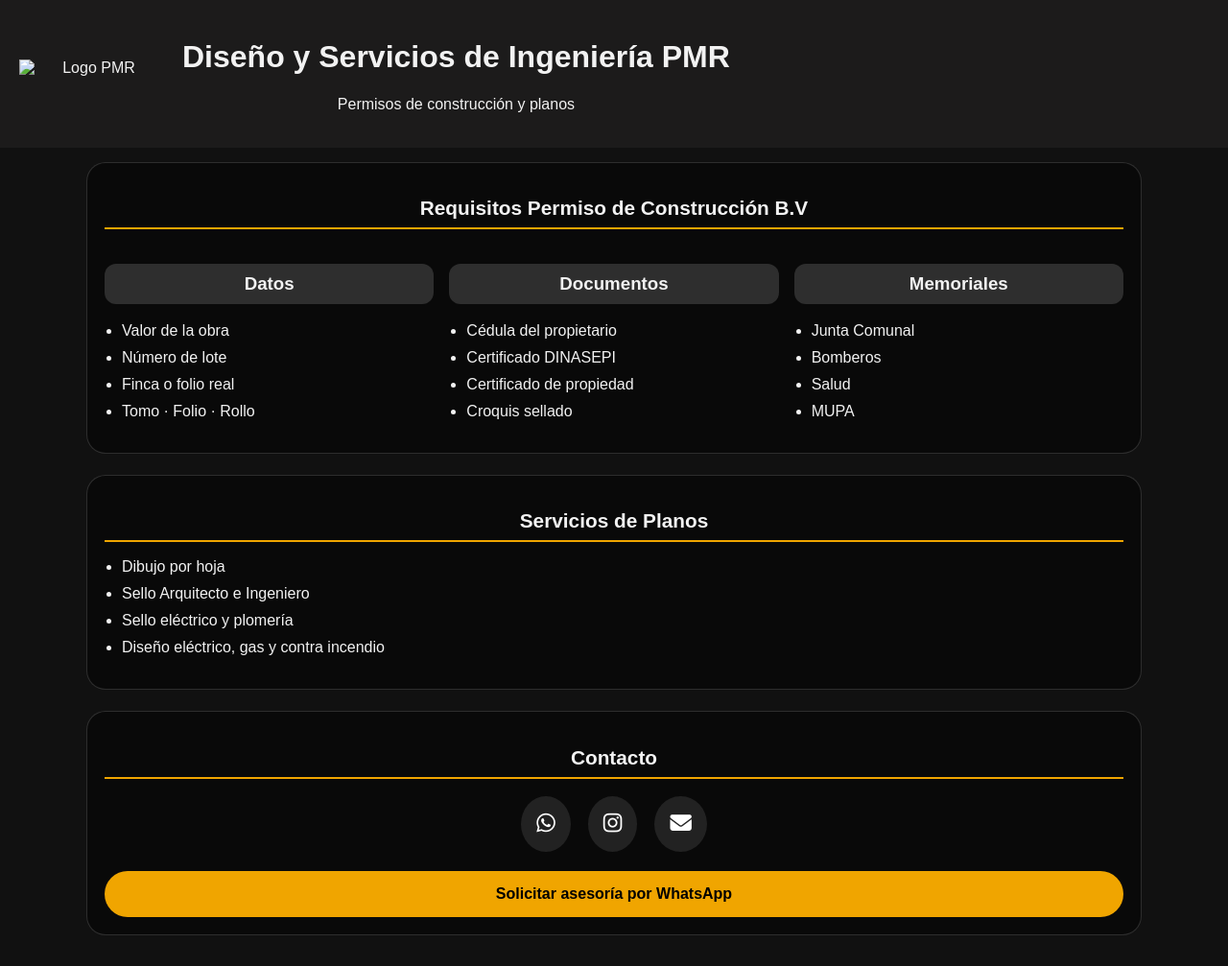
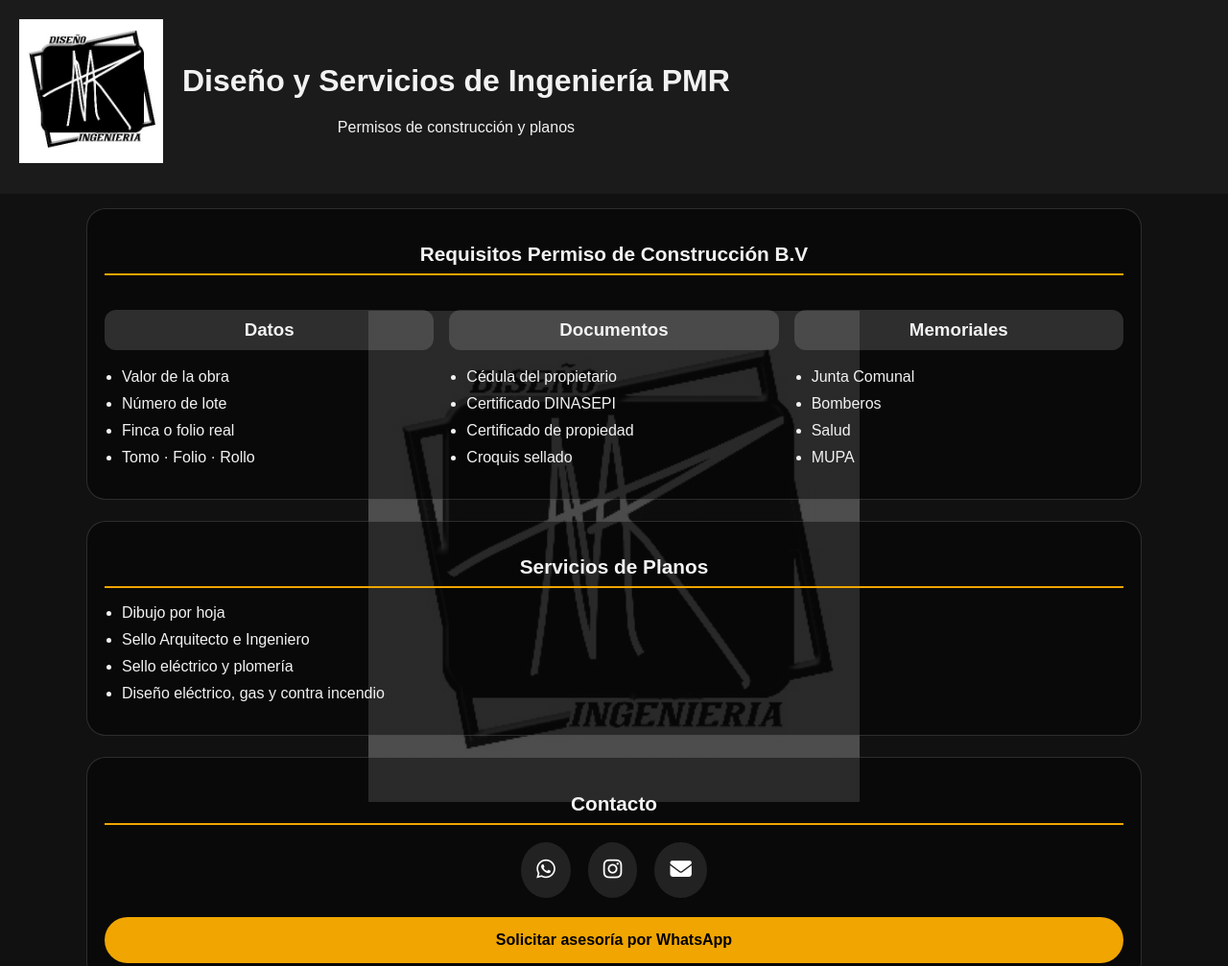
Before and after one commit to anel29murillo/PMR, a plain HTML site: page index.html in a window 1280 px wide. Shown: the top 1007 px of the page at 96% size. Drawn offline with Linux system fonts and the light colour scheme.

Commit message:
Fix HTML encoding issues in index.html

```diff
--- a/index.html
+++ b/index.html
@@ -12,7 +12,7 @@ body {
     font-family: Arial, Helvetica, sans-serif;
     color: #f2f2f2;
     background: linear-gradient(rgba(17, 17, 17, 0.75), rgba(17, 17, 17, 0.75)),
-                url('logotipo.jpg.jpeg');
+                url('logotipo.jpg');
     background-size: 80%;
     background-position: center;
     background-repeat: no-repeat;
@@ -63,7 +63,7 @@ footer { background: rgba(0,0,0,0.9); text-align: center; padding: 15px; font-si
 <body>
 
 <header>
-    <img src="logotipo.jpg.jpeg" alt="Logo PMR">
+    <img src="logotipo.jpg" alt="Logo PMR">
     <div>
         <h1>Diseño y Servicios de Ingeniería PMR</h1>
         <p>Permisos de construcción y planos</p>
@@ -116,4 +116,5 @@ footer { background: rgba(0,0,0,0.9); text-align: center; padding: 15px; font-si
 </footer>
 
 </body>
+
 </html>
```
